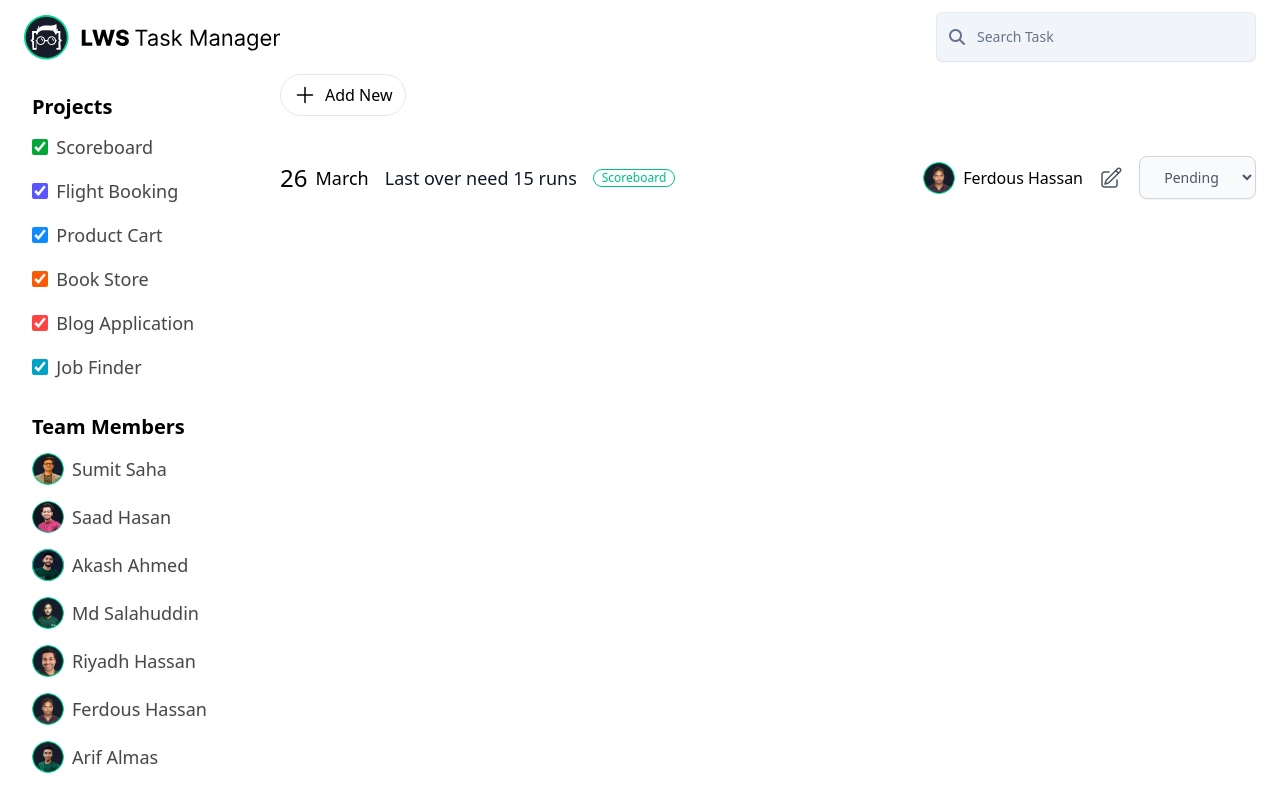
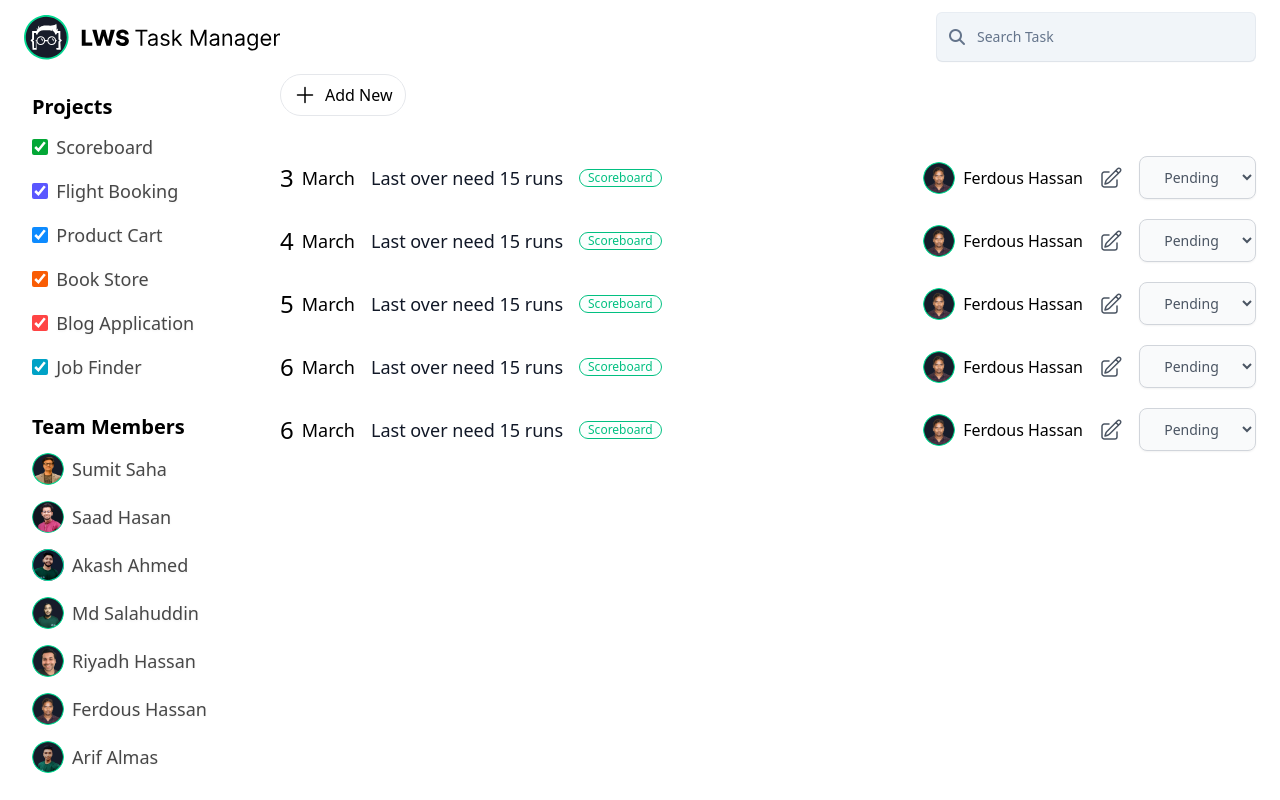
Before and after one commit to codernoyan/task-manager-app, a React (Vite) app: page / in a window 1280 px wide. Built offline with nearby package versions, Linux system fonts and the light colour scheme; data requests are answered from the project's data file.

Commit message:
added tasks

```diff
--- a/src/components/tasksList/Task.jsx
+++ b/src/components/tasksList/Task.jsx
@@ -1,17 +1,24 @@
 import { useNavigate } from "react-router-dom";
 
-export default function Task() {
+export default function Task({ task }) {
+  const { id, taskName, teamMember, project, deadline, status } = task || {};
+  const { name, avatar } = teamMember || {};
+  const { projectName, colorClass } = project || {};
+
   const navigate = useNavigate();
   // edit task
   const handleEdiTask = () => {
-    navigate(`/edit-task/1`)
+    navigate(`/edit-task/${id}`)
   };
 
-  return(
+  const months = "January February March April May June July August September October November December";
+  const month = months.split(' ');
+
+  return (
     <div className="lws-task">
       <div className="flex items-center gap-2 text-slate">
-        <h2 className="lws-date">26</h2>
-        <h4 className="lws-month">March</h4>
+        <h2 className="lws-date">{new Date(deadline).getDay()}</h2>
+        <h4 className="lws-month">{month[new Date(deadline).getMonth()]}</h4>
       </div>
       <div className="lws-taskContainer">
         <h1 className="lws-task-title">Last over need 15 runs</h1>
--- a/src/components/tasksList/Tasks.jsx
+++ b/src/components/tasksList/Tasks.jsx
@@ -1,7 +1,25 @@
+import { useGetTasksQuery } from "../../features/tasks/tasksApi";
 import { Link } from "react-router-dom";
+import Error from "../ui/Error";
+import Loading from "../ui/Loading";
 import Task from "./Task";
 
 export default function Tasks() {
+  const { data: tasks, isLoading, isError, error } = useGetTasksQuery();
+
+  // let's decide what to render
+  let content = null;
+
+  if (isLoading) {
+    content = <Loading />
+  } else if (!isLoading && isError) {
+    content = <Error message={error?.data} />
+  } else if (!isLoading && !isError && tasks?.length === 0) {
+    content = <Error message="There is no tasks found!" />
+  } else if (!isLoading && !isError && tasks?.length > 0) {
+    content = tasks?.map((task) => <Task key={task.id} task={task} />)
+  }
+
   return (
     <main className="relative z-20 max-w-3xl mx-auto rounded-lg xl:max-w-none">
       <div className="justify-between mb-10 space-y-2 md:flex md:space-y-0">
@@ -13,7 +31,7 @@ export default function Tasks() {
         </Link>
       </div>
       <div className="lws-task-list">
-        <Task />
+        {content}
       </div>
     </main>
   )
```
